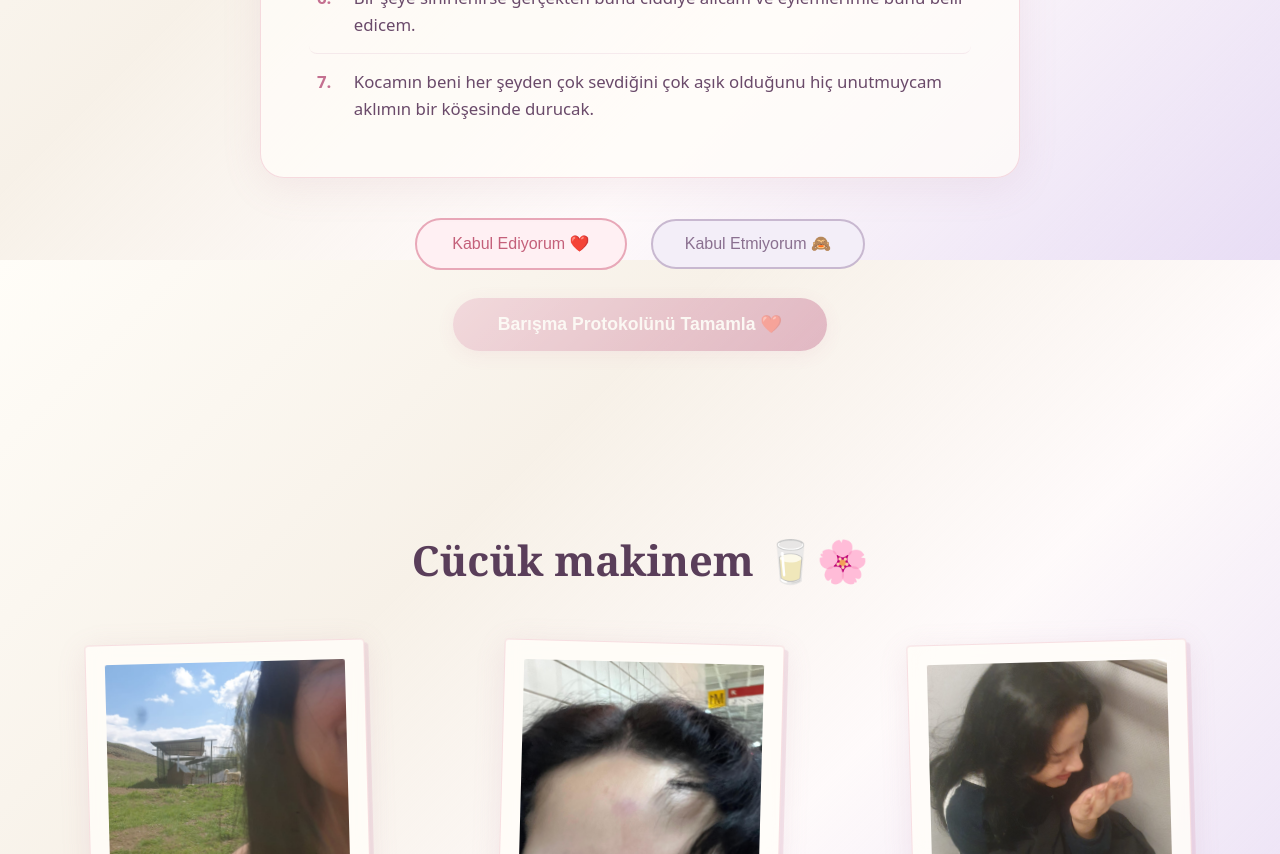
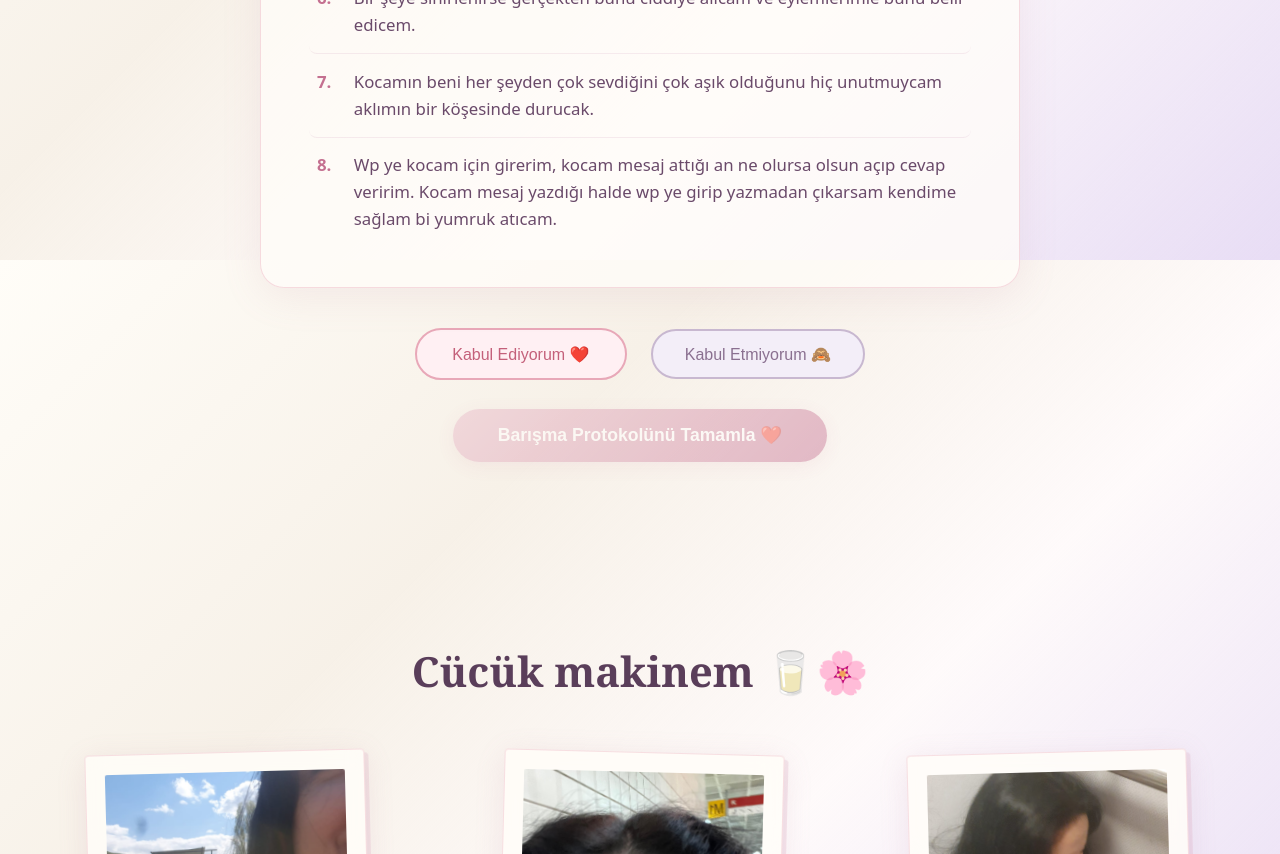
Before and after one commit to yavuz921/feyzalatte, a React (Vite) app: page / in a window 1280 px wide. Shown: the part 1340-2194 px from the top of the page. Built offline with nearby package versions, Linux system fonts and the light colour scheme.

Commit message:
feat: sözleşmeye 8. madde eklendi

```diff
--- a/src/data/content.js
+++ b/src/data/content.js
@@ -14,6 +14,7 @@ export const content = {
       "Bazı konularda kocama daha sakin davranıcam onu daha çok anlıycam.",
       "Bir şeye sinirlenirse gerçekten bunu ciddiye alıcam ve eylemlerimle bunu belli edicem.",
       "Kocamın beni her şeyden çok sevdiğini çok aşık olduğunu hiç unutmuycam aklımın bir köşesinde durucak.",
+      "Wp ye kocam için girerim, kocam mesaj attığı an ne olursa olsun açıp cevap veririm. Kocam mesaj yazdığı halde wp ye girip yazmadan çıkarsam kendime sağlam bi yumruk atıcam.",
     ],
     acceptButton: "Kabul Ediyorum ❤️",
     rejectButton: "Kabul Etmiyorum 🙈",
```
